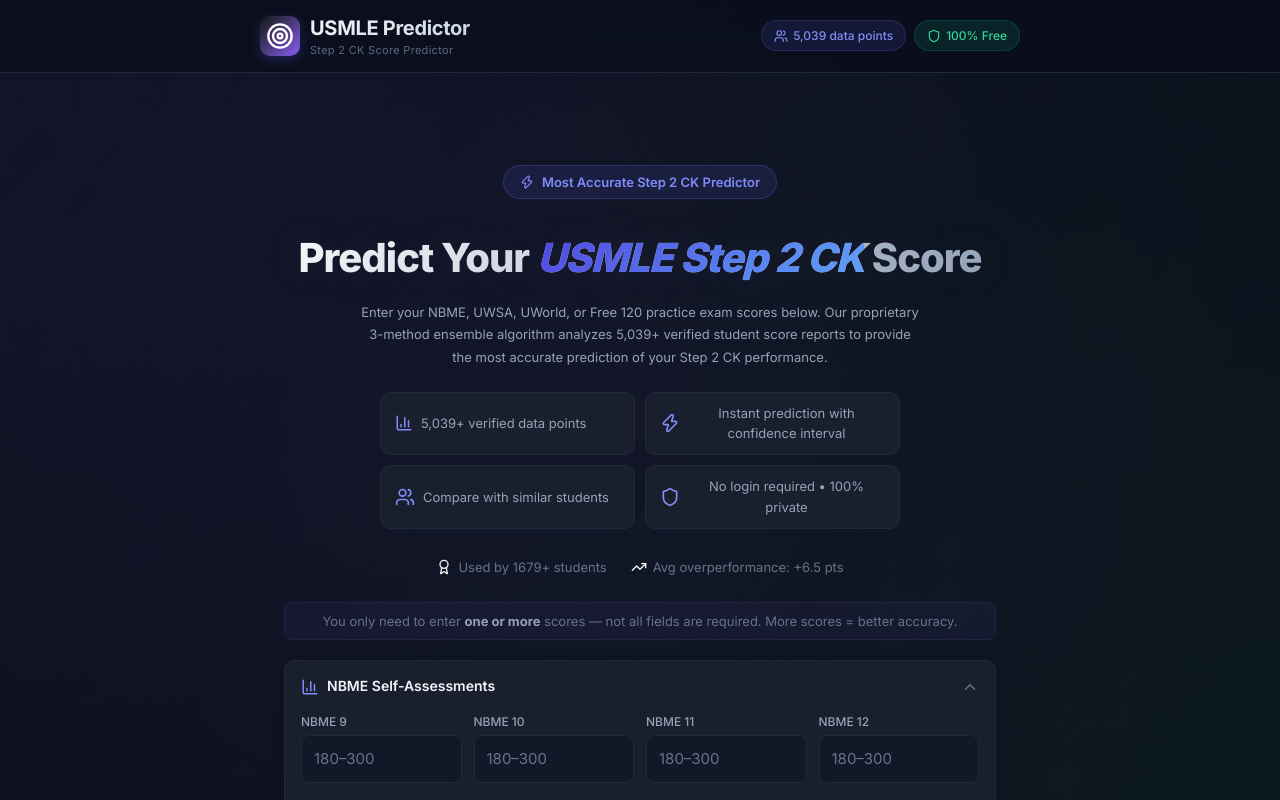
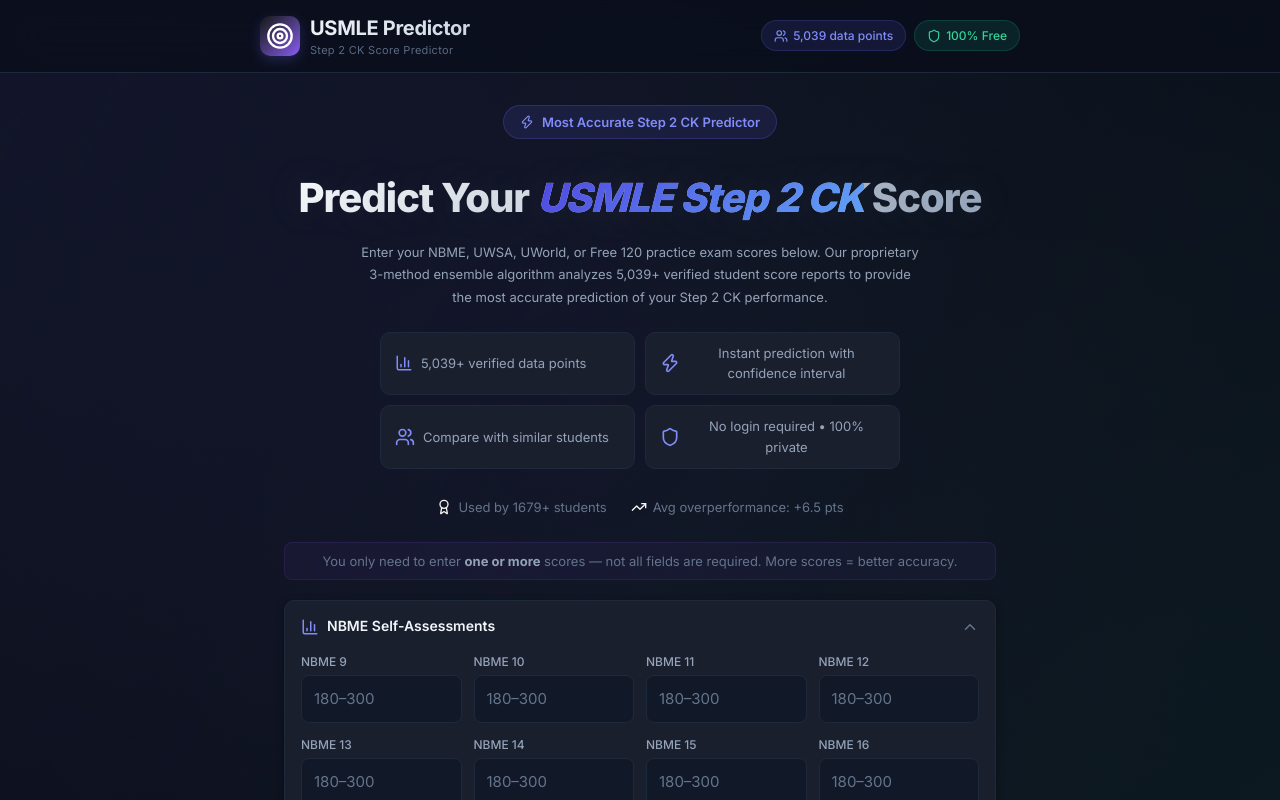
Before and after one commit to Imloooser/usmle-static, a Next.js app: page / in a window 1280 px wide. Shown: the top 800 px of the page. Built offline with nearby package versions, Linux system fonts and the light colour scheme.

Commit message:
Adjust padding for stepscore-main on desktop

```diff
--- a/src/app/globals.css
+++ b/src/app/globals.css
@@ -1305,7 +1305,7 @@
 
 /* Desktop (769px+) */
 @media (min-width: 769px) {
-  .stepscore-main { padding: 92px 24px 60px; }
+  .stepscore-main { padding: 32px 24px 60px; }
   .gauge-score { font-size: 80px; }
   .btn-predict { max-width: 400px; padding: 16px 32px; }
 }
```
